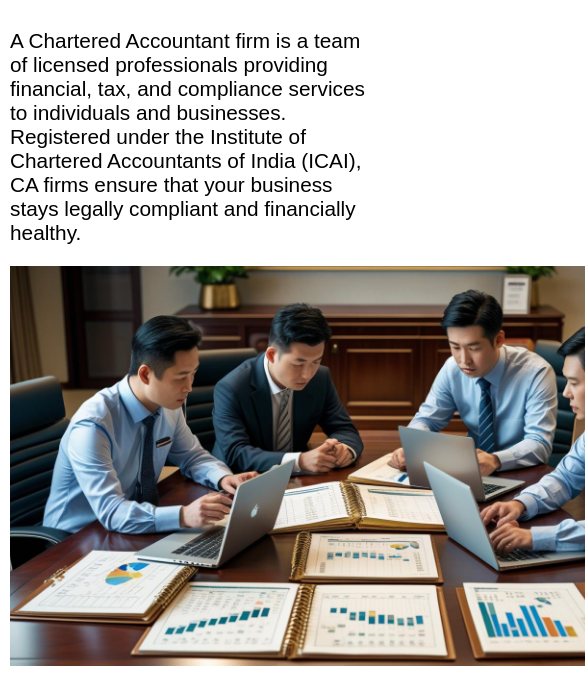
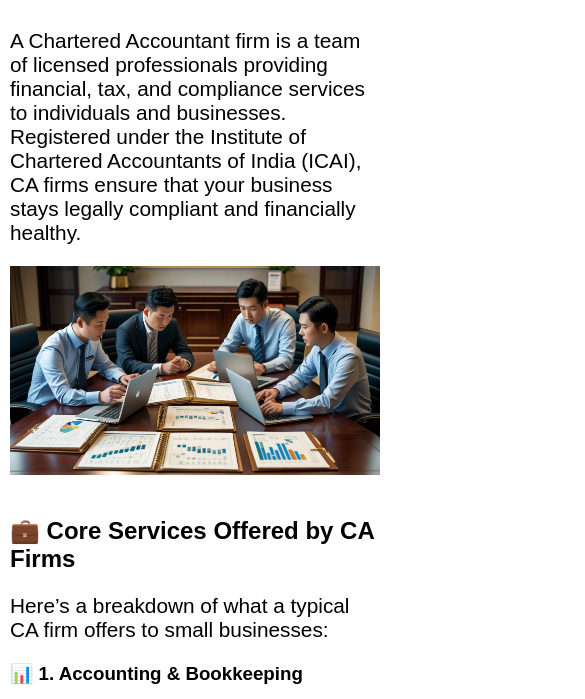
Before and after one commit to sandeep-774/blog2, a plain HTML site: page index.html in a window 390 px wide. Shown: the part 145-844 px from the top of the page, 585 px wide, since content can reach past the window. Drawn offline with Linux system fonts and the light colour scheme.

Commit message:
Update index.html

```diff
--- a/index.html
+++ b/index.html
@@ -26,6 +26,12 @@
         }
         h1{
             font-size: 3rem;
+        }
+         @media (max-width: 500px) {
+            img {
+                width: 100%;
+                height: auto;
+            }
         }
     </style>
 </head>
```
